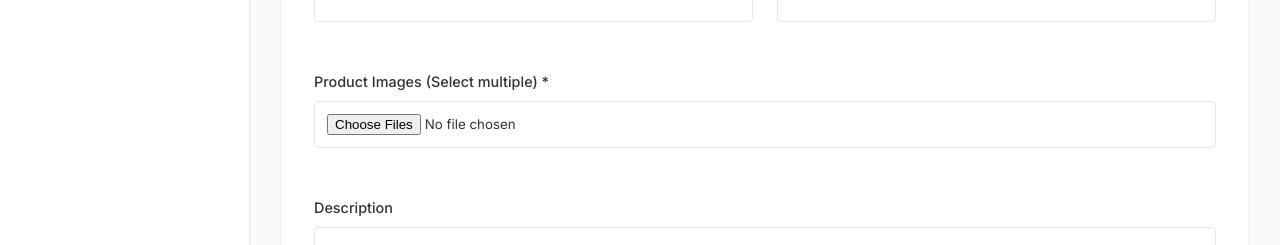
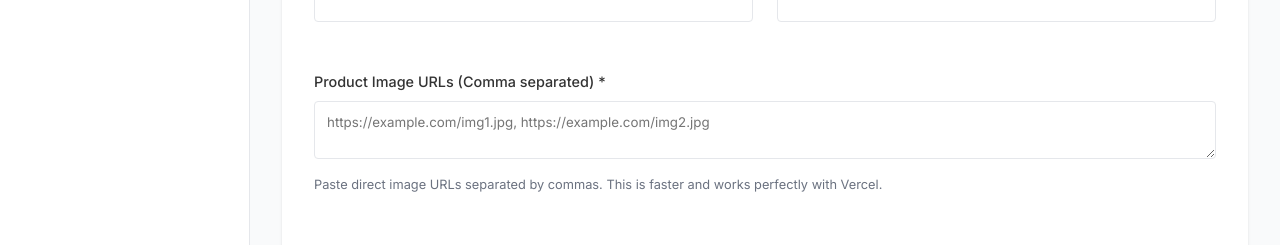
Before and after one commit to jypxreeya/jr-shopee, a Next.js app: page /admin/products in a window 1280 px wide. Both pictures are taken after a click on the button "Add Product". Shown: the part 496-741 px from the top of the page. Built offline with nearby package versions, Linux system fonts and the light colour scheme; no server answers; the database is empty; a web font is replaced by a local one.

Commit message:
Change product image upload to URL text area

```diff
--- a/src/app/admin/products/page.tsx
+++ b/src/app/admin/products/page.tsx
@@ -21,7 +21,7 @@ export default function AdminProducts() {
     affiliate_url: '',
     tags: '',
   });
-  const [imageFiles, setImageFiles] = useState<File[]>([]);
+  const [imageUrls, setImageUrls] = useState('');
 
   const fetchProducts = async () => {
     const res = await fetch('/api/products');
@@ -46,21 +46,8 @@ export default function AdminProducts() {
     e.preventDefault();
     setLoading(true);
 
-    let imageString = '[]';
-
-    // Upload images first if exist
-    if (imageFiles.length > 0) {
-      const uploadData = new FormData();
-      imageFiles.forEach(f => uploadData.append('files', f));
-      const uploadRes = await fetch('/api/upload', {
-        method: 'POST',
-        body: uploadData,
-      });
-      if (uploadRes.ok) {
-        const { urls, url } = await uploadRes.json();
-        imageString = JSON.stringify(urls || [url]);
-      }
-    }
+    const urlArray = imageUrls.split(',').map(u => u.trim()).filter(u => u.length > 0);
+    const imageString = JSON.stringify(urlArray);
 
     const res = await fetch('/api/products', {
       method: 'POST',
@@ -74,7 +61,7 @@ export default function AdminProducts() {
         name: '', description: '', price: '', original_price: '',
         discount: '', categoryId: '', merchant: '', affiliate_url: '', tags: ''
       });
-      setImageFiles([]);
+      setImageUrls('');
       fetchProducts();
     }
     setLoading(false);
@@ -131,9 +118,15 @@ export default function AdminProducts() {
               <input type="url" name="affiliate_url" value={formData.affiliate_url} onChange={handleChange} required />
             </div>
             <div className={styles.formGroup} style={{ gridColumn: 'span 2' }}>
-              <label>Product Images (Select multiple) *</label>
-              <input type="file" accept="image/*" multiple onChange={e => e.target.files && setImageFiles(Array.from(e.target.files))} required />
-              {imageFiles.length > 0 && <p style={{ fontSize: '0.8rem', marginTop: '0.5rem', color: 'var(--color-primary-dark)' }}>{imageFiles.length} files selected.</p>}
+              <label>Product Image URLs (Comma separated) *</label>
+              <textarea
+                value={imageUrls}
+                onChange={e => setImageUrls(e.target.value)}
+                placeholder="https://example.com/img1.jpg, https://example.com/img2.jpg"
+                rows={2}
+                required
+              />
+              <p style={{ fontSize: '0.8rem', marginTop: '0.5rem', color: '#6b7280' }}>Paste direct image URLs separated by commas. This is faster and works perfectly with Vercel.</p>
             </div>
             <div className={styles.formGroup} style={{ gridColumn: 'span 2' }}>
               <label>Description</label>
```
